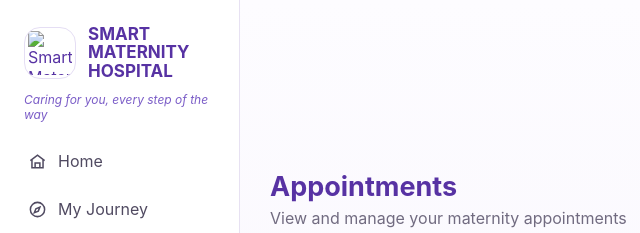
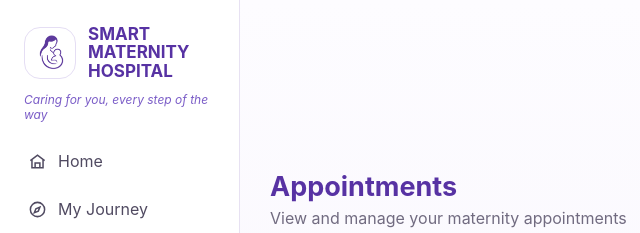
Before and after one commit to Chez95/smart-maternity-portal, a plain HTML site: page appointment.html in a window 1280 px wide. Shown: the top 233 px of the page, 0-640 px from the left. Drawn offline with Linux system fonts and the light colour scheme.

Commit message:
Update appointment.html

```diff
--- a/appointment.html
+++ b/appointment.html
@@ -312,7 +312,7 @@ a.btn{display:inline-flex;align-items:center;justify-content:center}
 <aside class="sidebar">
   <div>
     <div class="brand">
-      <div class="logo"><img src="assets/smart-maternity-logo.png" alt="Smart Maternity Hospital logo"></div>
+      <div class="logo"><img src="smart-maternity-logo.png" alt="Smart Maternity Hospital logo"></div>
       <h1>SMART<br>MATERNITY<br>HOSPITAL</h1>
     </div>
     <div class="tagline">Caring for you, every step of the way</div>
```
